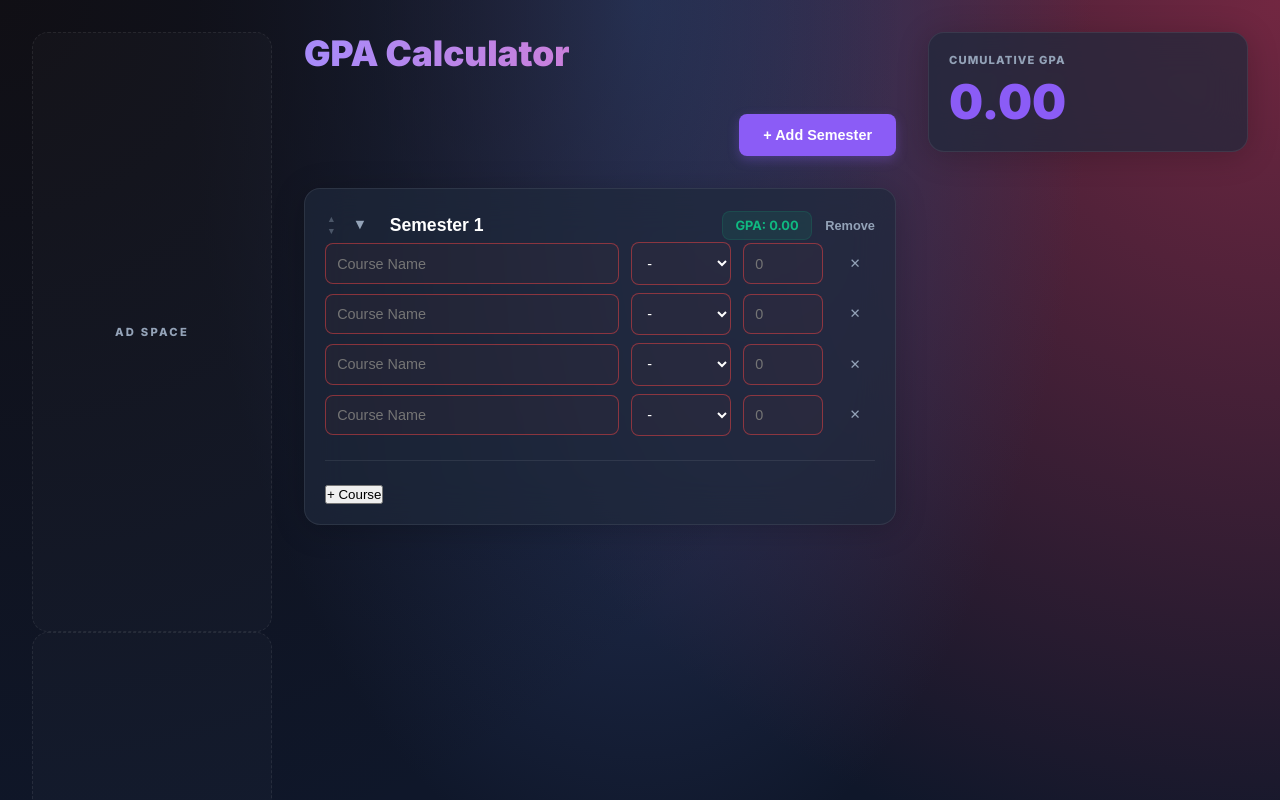
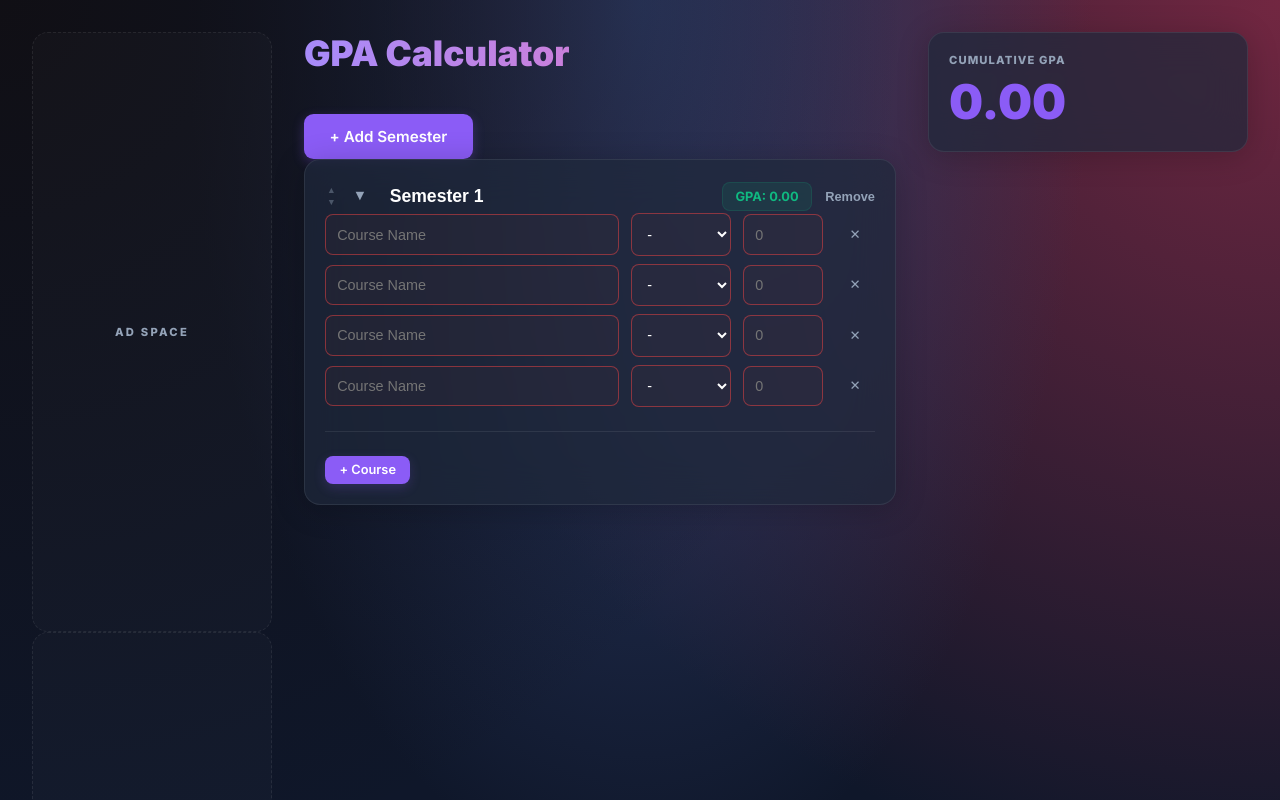
Before and after one commit to MuhammadQasimHamid/GPATracker, a Next.js app in the folder gpa-calc/: page / in a window 1280 px wide. Shown: the top 800 px of the page. Built offline with nearby package versions, Linux system fonts and the light colour scheme.

Commit message:
UI update

```diff
--- a/gpa-calc/src/app/globals.css
+++ b/gpa-calc/src/app/globals.css
@@ -180,29 +180,43 @@ body {
   white-space: nowrap;
 }
 
-/* Button Refinements */
-.semesters-controls {
-  margin-bottom: 2rem;
-  display: flex;
-  justify-content: flex-end;
+/* Buttons */
+.btn {
+  padding: 0.6rem 1.2rem;
+  border-radius: 0.6rem;
+  border: none;
+  font-weight: 600;
+  cursor: pointer;
+  transition: all 0.2s cubic-bezier(0.4, 0, 0.2, 1);
+  display: inline-flex;
+  align-items: center;
+  justify-content: center;
+  gap: 0.5rem;
+  font-family: inherit;
+}
+
+.btn-primary {
+  background: var(--primary);
+  color: white !important;
+  box-shadow: 0 4px 12px rgba(139, 92, 246, 0.2);
+}
+
+.btn-primary:hover {
+  background: var(--primary-hover);
+  transform: translateY(-1px);
+  box-shadow: 0 6px 16px rgba(139, 92, 246, 0.4);
+}
+
+.btn-sm {
+  padding: 0.4rem 0.9rem;
+  font-size: 0.8rem;
+  border-radius: 0.5rem;
 }
 
 .add-semester-btn {
-  padding: 0.8rem 1.5rem;
-  font-size: 0.9rem;
-  background: var(--primary) !important;
-  color: white !important;
-  border: none !important;
-  border-radius: 0.5rem;
-  font-weight: 600;
-  cursor: pointer;
+  padding: 0.8rem 1.6rem;
+  font-size: 0.95rem;
   box-shadow: 0 4px 12px rgba(139, 92, 246, 0.3);
-  transition: all 0.2s;
-}
-
-.add-semester-btn:hover {
-  background: var(--primary-hover) !important;
-  transform: translateY(-1px);
 }
 
 .btn-danger-text {
@@ -283,7 +297,6 @@ body {
 
 .impact-mini-item {
   display: flex;
-  flex-direction: column;
   gap: 0.25rem;
 }
 
@@ -291,6 +304,15 @@ body {
   font-size: 0.75rem;
   font-weight: 600;
   color: var(--text-muted);
+}
+
+.semester-main-bar {
+  height: 10px !important;
+  background: rgba(255, 255, 255, 0.08) !important;
+}
+
+.semester-main-bar .impact-bar-fill {
+  background: linear-gradient(90deg, #ef4444, #b91c1c) !important;
 }
 
 .impact-bar-bg-mini {
--- a/gpa-calc/src/components/Sidebar.tsx
+++ b/gpa-calc/src/components/Sidebar.tsx
@@ -16,9 +16,7 @@ export default function Sidebar() {
             </div>
 
             {semesters.map((semester) => {
-                const semesterGPA = calculateGPA(semester.courses);
-
-                // Calculate Impact for this specific semester
+                // Calculate Impact for individual courses
                 const individualImpact = semester.courses
                     .filter(c => c.name && c.grade !== '' && c.creditHours !== '' && Number(c.creditHours) > 0)
                     .map(c => ({
@@ -28,15 +26,29 @@ export default function Sidebar() {
                     .filter(i => i.loss > 0)
                     .sort((a, b) => b.loss - a.loss);
 
+                // Calculate Total Semester Impact
+                const totalSemesterLoss = individualImpact.reduce((sum, item) => sum + item.loss, 0);
+
                 if (individualImpact.length === 0) return null;
 
                 return (
                     <div key={semester.id} className="glass-card analytics-card">
-                        <div className="sidebar-label">{semester.name} Impact</div>
-                        <p style={{ fontSize: '0.7rem', color: 'var(--text-muted)', marginBottom: '1rem' }}>
-                            GPA: {semesterGPA.toFixed(2)}
-                        </p>
-                        <div className="impact-list">
+                        <div className="sidebar-label">{semester.name} TOTAL IMPACT</div>
+
+                        {/* Main Semester Impact Bar */}
+                        <div className="semester-total-impact">
+                            <div className="impact-bar-bg semester-main-bar">
+                                <div
+                                    className="impact-bar-fill"
+                                    style={{ width: `${Math.min(100, totalSemesterLoss * 10)}%` }}
+                                ></div>
+                            </div>
+                        </div>
+
+                        <div className="impact-list" style={{ marginTop: '1.5rem' }}>
+                            <p style={{ fontSize: '0.65rem', color: 'var(--text-muted)', marginBottom: '0.75rem', textTransform: 'uppercase', fontWeight: 700 }}>
+                                Subject Breakdown
+                            </p>
                             {individualImpact.map((item, idx) => (
                                 <div key={idx} className="impact-item">
                                     <div className="impact-info">
```
